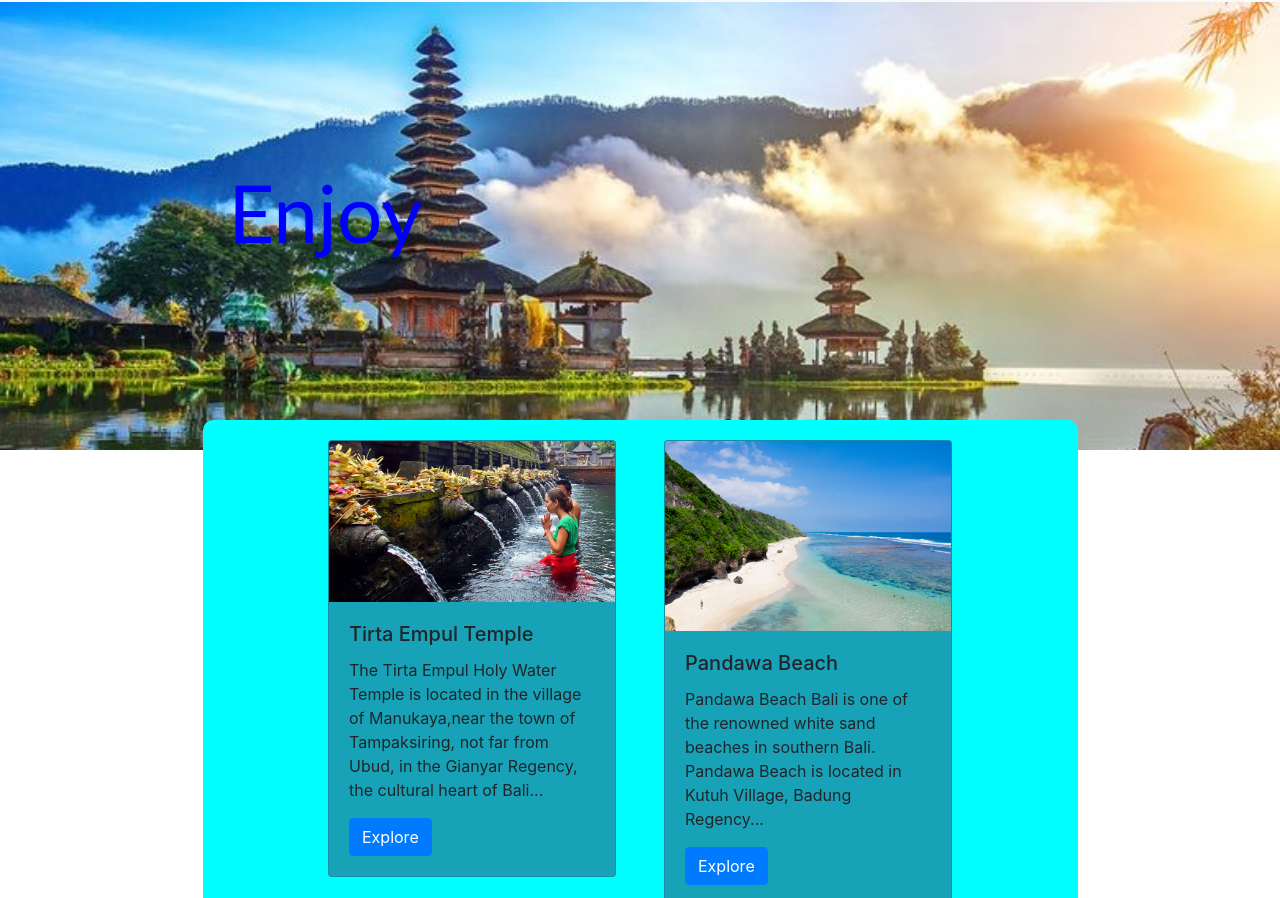
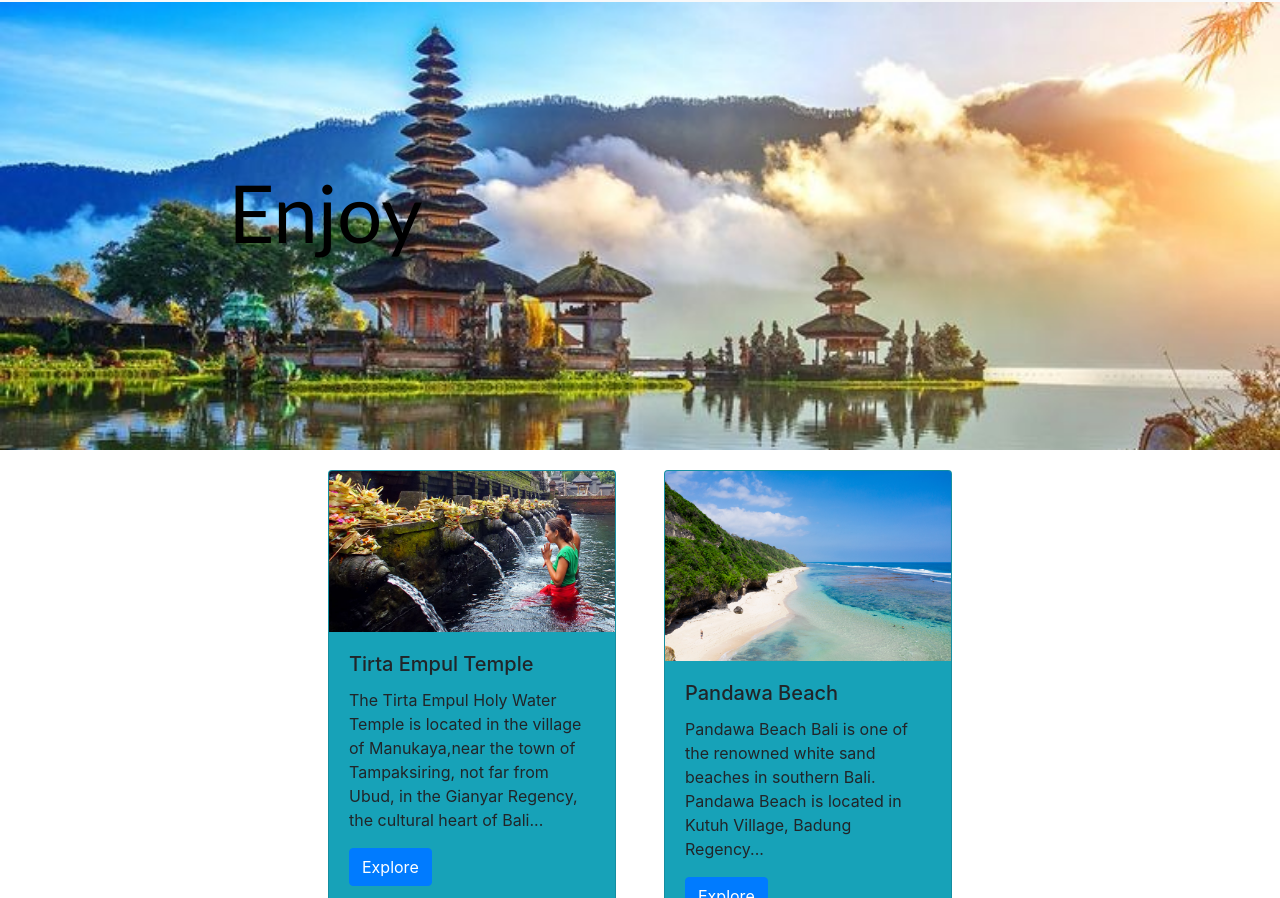
Before and after one commit to kadekbintanga/htmlcss-chalange1, a plain HTML site: page index.html in a window 1280 px wide. Shown: the part 54-952 px from the top of the page. Drawn offline with nearby package versions, Linux system fonts and the light colour scheme.

Commit message:
Edit color in Display UI

```diff
--- a/source/mycss/mycss.css
+++ b/source/mycss/mycss.css
@@ -1,6 +1,5 @@
 .my-flexbox {
     width: 70%;
-    margin-top: -30px;
     margin-left: auto;
     margin-right: auto;
     display: flex;
@@ -10,7 +9,7 @@
     padding-left: 10px;
     padding-right: 10px;
     padding-bottom: 30px;
-    background-color: cyan;
+    background-color: white;
     border-radius: 10px;
 }
 .my-jumbotron {
@@ -32,7 +31,7 @@
 }
 
 .carousel-item h1 {
-    color: blue;
+    color: black;
     padding-right: 300px;
     padding-left: 300px;
     font-size: 80px;
```
